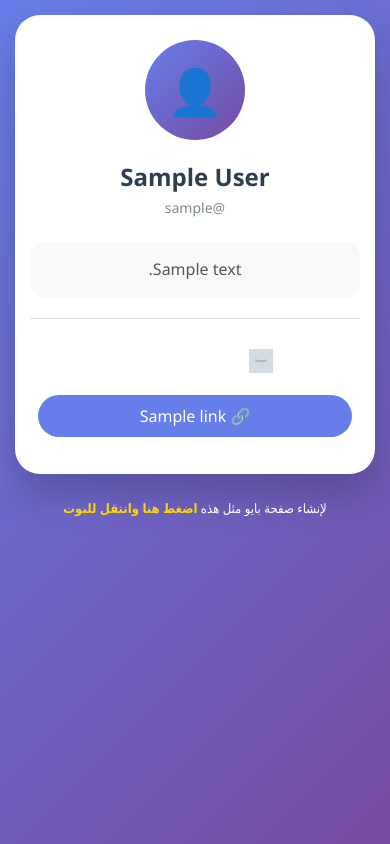
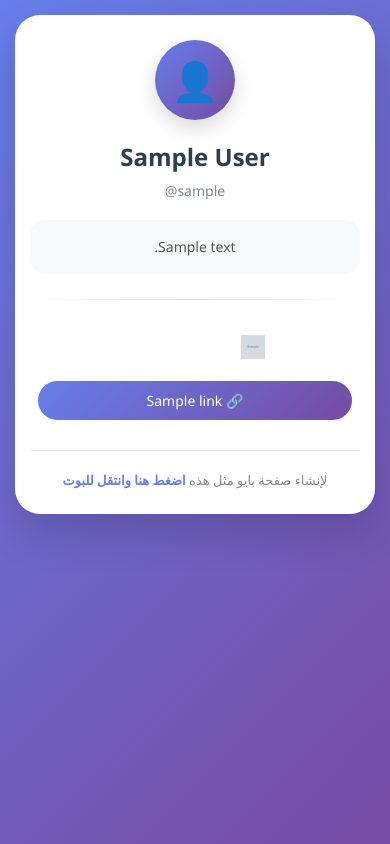
Before and after one commit to IDFINDER/social_analyzer_bot, a Flask app: template templates/bio_page.html in a window 390 px wide. Run offline with Flask 3, Linux system fonts and the light colour scheme; the template is opened without the code that fills it: most values are stand-ins (such as "Sample title", 1, 10 or a date in 2020); grey boxes marked "Sample" are stand-in pictures; parts of the project's set-up code (start-up, migrations or seed data) failed here and were passed over.

Commit message:
Update bio_page.html
ماقبل هذا يعمل كل شي بشكل ممتاز

```diff
--- a/templates/bio_page.html
+++ b/templates/bio_page.html
@@ -5,21 +5,30 @@
     <meta name="viewport" content="width=device-width, initial-scale=1.0">
     <title>{{ display_name }} | صفحة البايو</title>
     <style>
-        * { margin: 0; padding: 0; box-sizing: border-box; }
+        * {
+            margin: 0;
+            padding: 0;
+            box-sizing: border-box;
+        }
+
         body {
-            font-family: 'Segoe UI', Tahoma, Geneva, Verdana, sans-serif;
+            font-family: 'Tajawal', 'Segoe UI', Arial, sans-serif;
             background: linear-gradient(135deg, #667eea 0%, #764ba2 100%);
             min-height: 100vh;
             padding: 30px;
         }
-        .container { max-width: 550px; margin: 0 auto; }
-        .card {
-            background: white;
+
+        .container {
+            max-width: 550px;
+            margin: auto;
+            background: #fff;
+            padding: 35px 25px;
             border-radius: 25px;
-            padding: 35px 25px;
-            box-shadow: 0 20px 40px rgba(0,0,0,0.2);
+            box-shadow: 0 20px 40px rgba(0,0,0,0.15);
             text-align: center;
         }
+
+        /* الصورة الرمزية */
         .avatar {
             width: 100px;
             height: 100px;
@@ -29,20 +38,43 @@
             display: flex;
             align-items: center;
             justify-content: center;
-            font-size: 45px;
+            font-size: 48px;
             color: white;
+            box-shadow: 0 8px 20px rgba(0,0,0,0.15);
         }
-        .name { font-size: 28px; font-weight: bold; color: #2c3e50; margin-bottom: 5px; }
-        .username { font-size: 14px; color: #7f8c8d; margin-bottom: 25px; }
+
+        h1 {
+            font-size: 28px;
+            color: #2c3e50;
+            margin-bottom: 8px;
+            font-weight: bold;
+        }
+
+        .username {
+            font-size: 14px;
+            color: #7f8c8d;
+            margin-bottom: 20px;
+            direction: ltr;
+        }
+
         .bio {
             background: #f8f9fa;
-            padding: 15px;
+            padding: 15px 20px;
             border-radius: 15px;
             margin: 20px 0;
             color: #555;
-            line-height: 1.6;
+            line-height: 1.7;
+            font-size: 14px;
+            text-align: center;
         }
-        .divider { height: 1px; background: #e0e0e0; margin: 20px 0; }
+
+        .divider {
+            height: 1px;
+            background: linear-gradient(to right, transparent, #e0e0e0, transparent);
+            margin: 25px 0;
+        }
+
+        /* أزرار الحسابات */
         .account-btn {
             display: flex;
             align-items: center;
@@ -57,56 +89,151 @@
             font-weight: 500;
             transition: all 0.3s ease;
             color: white;
+            border: none;
+            cursor: pointer;
         }
-        .account-btn:hover { transform: translateY(-2px); opacity: 0.9; box-shadow: 0 5px 15px rgba(0,0,0,0.2); }
-        .account-icon { width: 24px; height: 24px; }
+
+        .account-btn:hover {
+            transform: translateY(-3px);
+            opacity: 0.92;
+            box-shadow: 0 8px 20px rgba(0,0,0,0.2);
+        }
+
+        .account-icon {
+            width: 24px;
+            height: 24px;
+        }
+
+        /* ألوان المنصات */
         .youtube { background: #ff0000; }
-        .instagram { background: #e4405f; }
+        .instagram { background: #e1306c; }
         .tiktok { background: #000000; }
         .facebook { background: #1877f2; }
-        .custom-link { background: #667eea; }
-        .footer { text-align: center; margin-top: 25px; font-size: 13px; color: white; }
-        .footer a { color: #ffd700; text-decoration: none; font-weight: bold; }
+        .twitter { background: #1da1f2; }
+        .snapchat { background: #fffc00; color: #000; }
+        .linkedin { background: #0077b5; }
+        .github { background: #333; }
+        .telegram { background: #0088cc; }
+        .whatsapp { background: #25d366; }
+        .custom-link {
+            background: linear-gradient(135deg, #667eea 0%, #764ba2 100%);
+        }
+
+        /* تذييل الصفحة */
+        .footer {
+            margin-top: 30px;
+            padding-top: 20px;
+            border-top: 1px solid #eee;
+            font-size: 13px;
+            color: #888;
+        }
+
+        .footer a {
+            color: #667eea;
+            text-decoration: none;
+            font-weight: bold;
+            transition: 0.3s;
+        }
+
+        .footer a:hover {
+            text-decoration: underline;
+        }
+
+        /* عدد المشاهدات */
+        .views {
+            margin-top: 15px;
+            font-size: 11px;
+            color: #bbb;
+        }
+
+        /* توافق مع الجوال */
         @media (max-width: 600px) {
-            body { padding: 15px; }
-            .card { padding: 25px 15px; }
-            .name { font-size: 24px; }
-            .account-btn { width: 95%; padding: 10px 15px; }
+            body {
+                padding: 15px;
+            }
+            .container {
+                padding: 25px 15px;
+            }
+            h1 {
+                font-size: 24px;
+            }
+            .account-btn {
+                width: 95%;
+                padding: 10px 15px;
+                font-size: 14px;
+            }
+            .avatar {
+                width: 80px;
+                height: 80px;
+                font-size: 38px;
+            }
+        }
+
+        /* تأثير ظهور الصفحة */
+        @keyframes fadeInUp {
+            from {
+                opacity: 0;
+                transform: translateY(30px);
+            }
+            to {
+                opacity: 1;
+                transform: translateY(0);
+            }
+        }
+
+        .container {
+            animation: fadeInUp 0.6s ease-out;
         }
     </style>
 </head>
 <body>
     <div class="container">
-        <div class="card">
-            <div class="avatar">👤</div>
-            <div class="name">{{ display_name }}</div>
+        <!-- الصورة الرمزية -->
+        <div class="avatar">
+            👤
+        </div>
+
+        <!-- الاسم -->
+        <h1>{{ display_name }}</h1>
+
+        <!-- اليوزرنيم -->
         <div class="username">@{{ username }}</div>
 
+        <!-- السيرة الذاتية (إذا وجدت) -->
         {% if bio %}
-            <div class="bio">{{ bio }}</div>
+        <div class="bio">
+            {{ bio }}
+        </div>
         {% endif %}
 
+        <!-- قسم الروابط (يظهر فقط إذا وجدت حسابات) -->
         {% if accounts %}
         <div class="divider"></div>
         {% endif %}
 
+        <!-- أزرار الحسابات -->
         {% for account in accounts %}
-            <a href="{{ account.url }}" class="account-btn {{ account.platform }}" target="_blank">
+        <a href="{{ account.url }}" class="account-btn {{ account.platform }}" target="_blank" rel="noopener noreferrer">
             <img src="{{ account.icon }}" class="account-icon" alt="{{ account.name }}">
             {{ account.name }}
         </a>
         {% endfor %}
 
+        <!-- الروابط المخصصة -->
         {% for link in custom_links %}
-            <a href="{{ link.url }}" class="account-btn custom-link" target="_blank">
+        <a href="{{ link.url }}" class="account-btn custom-link" target="_blank" rel="noopener noreferrer">
             🔗 {{ link.title }}
         </a>
         {% endfor %}
-        </div>
+
+        <!-- تذييل الصفحة -->
         <div class="footer">
             لإنشاء صفحة بايو مثل هذه
             <a href="https://t.me/Social_Media_tools_bot" target="_blank">اضغط هنا وانتقل للبوت</a>
         </div>
+
+        <!-- عدد المشاهدات (اختياري - أضفه إذا أردت) -->
+        <!-- <div class="views">👁️ {{ views_count }} مشاهدة</div> -->
     </div>
 </body>
 </html>
```
Lines whose indentation alone changed are shown as unchanged.
